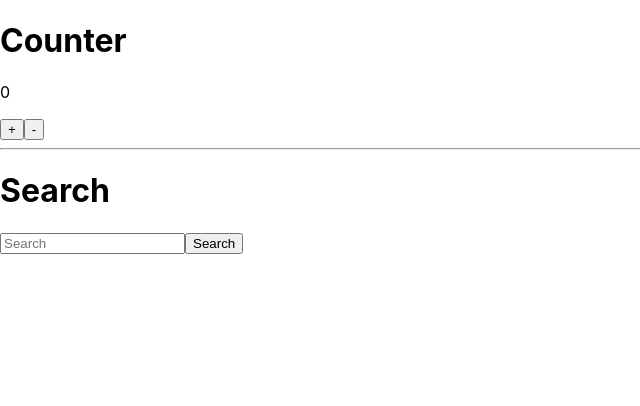
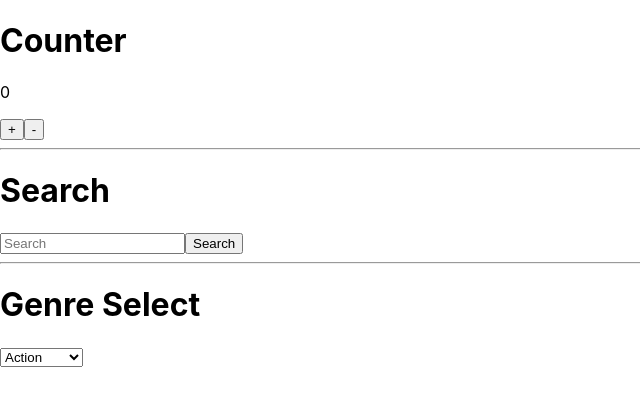
Before and after one commit to eduard-bagdagulyan/react-global-mentoring-2024, a React (Create React App) app: page / in a window 1280 px wide. Shown: the top 406 px of the page, without its empty margins (0-640 px from the left). Built offline with nearby package versions, Linux system fonts and the light colour scheme.

Commit message:
implemented GenreSelect component

```diff
--- a/src/App.js
+++ b/src/App.js
@@ -1,6 +1,7 @@
 import './App.css';
 import {Counter} from "./Counter";
 import {Search} from "./Search";
+import {GenreSelect} from "./components/GenreSelect";
 
 function App() {
     return (
@@ -8,6 +9,9 @@ function App() {
             <Counter value={0}/>
             <hr/>
             <Search placeholderValue={'Search'}/>
+            <hr/>
+            <GenreSelect genres={['Action', 'Adventure', 'Comedy', 'Drama', 'Fantasy', 'Horror', 'Mystery', 'Thriller']}
+                         selectedGenre={'Action'} onGenreSelectCb={(e) => console.log(e.target.value)}/>
         </>
     );
 }
--- /dev/null
+++ b/src/components/GenreSelect.js
@@ -0,0 +1,19 @@
+import {useState} from "react";
+
+export function GenreSelect({genres, selectedGenre, onGenreSelectCb}) {
+    const [selectedGenreState, setSelectedGenreState] = useState(selectedGenre);
+
+    function onGenreSelect(e) {
+        setSelectedGenreState(e.target.value);
+        onGenreSelectCb(e);
+    }
+
+    return (
+        <div>
+            <h1>Genre Select</h1>
+            <select onChange={onGenreSelect} value={selectedGenreState}>
+                {genres.map(genre => <option key={genre} value={genre}>{genre}</option>)}
+            </select>
+        </div>
+    );
+}
```
